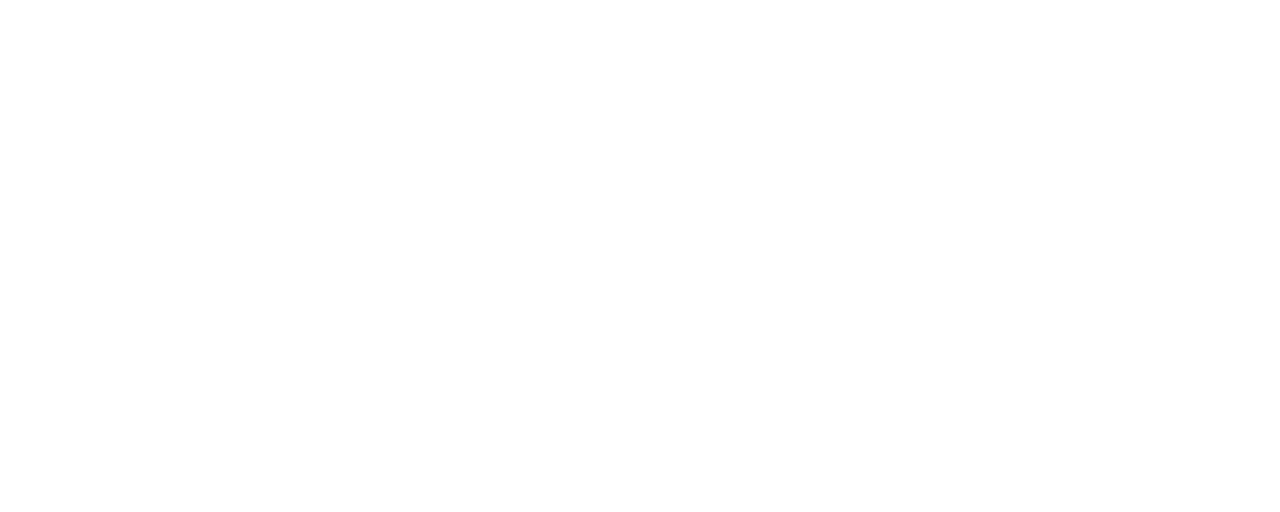
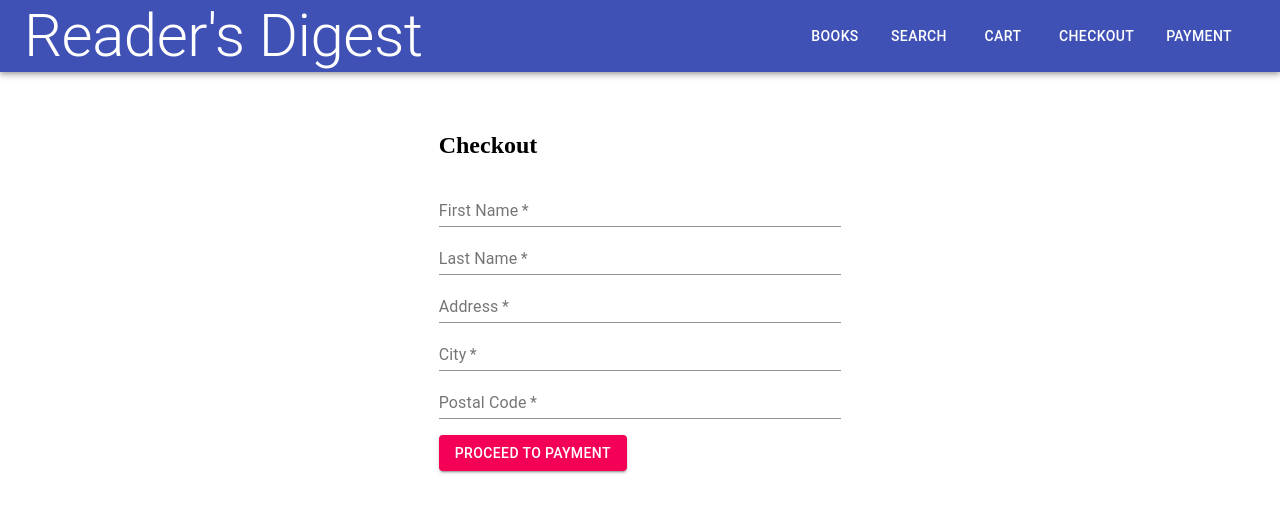
Before and after one commit to Kolora/Book_Store, a React (Create React App) app: page /checkout in a window 1280 px wide. Before the commit this address had no page. Shown: the top 512 px of the page. Built offline with nearby package versions, Linux system fonts and the light colour scheme.

Commit message:
added checkout and payment

```diff
--- a/package.json
+++ b/package.json
@@ -13,6 +13,7 @@
     "@emotion/styled": "^11.11.0",
     "@material-ui/core": "4.12.4",
     "@material-ui/icons": "4.11.3",
+    "@material-ui/lab": "^4.0.0-alpha.61",
     "@mui/icons-material": "^5.14.3",
     "@mui/material": "^5.14.3",
     "axios": "1.3.4",
--- a/src/App.js
+++ b/src/App.js
@@ -2,6 +2,8 @@
 import React, { useState } from "react";
 import SearchBar from "./SearchBar.js";
 import Cart from "./Cart.js";
+import CheckoutPage from "./CheckoutPage.js";
+import PaymentPage from "./PaymentPage.js";
 
 import { BrowserRouter, Routes, Route } from "react-router-dom";
 import Layout from "./Layout.js";
@@ -44,6 +46,22 @@
               </Layout>
             }
           />
+          <Route
+            path="/checkout"
+            element={
+              <Layout>
+                <CheckoutPage />
+              </Layout>
+            }
+          />
+          <Route
+            path="/payment"
+            element={
+              <Layout>
+                <PaymentPage />
+              </Layout>
+            }
+          />
         </Routes>
       </BrowserRouter>
     </div>
--- a/src/Cart.js
+++ b/src/Cart.js
@@ -1,10 +1,41 @@
 import React from "react";
+import { useNavigate } from "react-router-dom";
+import { Button, Grid, Box, Typography, makeStyles } from "@material-ui/core";
+import { ListPricing } from "./ListPricing.js";
 import BookItem from "./BookItem.js";
-import { useNavigate } from "react-router-dom";
-import { Button, Grid } from "@material-ui/core";
-import { Box, Typography } from "@mui/material";
-import { ListPricing } from "./ListPricing.js";
+
+const useStyles = makeStyles((theme) => ({
+  container: {
+    padding: theme.spacing(2),
+    [theme.breakpoints.down("sm")]: {
+      flexDirection: "column",
+    },
+  },
+  cartItemsContainer: {
+    [theme.breakpoints.down("sm")]: {
+      marginBottom: theme.spacing(2),
+    },
+  },
+  checkoutButtonContainer: {
+    display: "flex",
+    justifyContent: "flex-end",
+    marginTop: theme.spacing(2),
+    [theme.breakpoints.down("sm")]: {
+      justifyContent: "center",
+    },
+  },
+  checkoutButton: {
+    marginLeft: theme.spacing(2),
+  },
+  listPricingContainer: {
+    [theme.breakpoints.down("sm")]: {
+      marginTop: theme.spacing(2),
+    },
+  },
+}));
+
 const Cart = ({ cartItems, setCartItems }) => {
+  const classes = useStyles();
   const navigate = useNavigate();
 
   const handleRemoveFromCart = (book) => {
@@ -12,12 +43,18 @@
       prevCartItems.filter((item) => item.id !== book.id)
     );
   };
+
+  const handleCheckout = () => {
+    navigate("/checkout");
+  };
+
   const onGoBackClick = () => {
     navigate("/");
   };
+
   return (
-    <Grid container justifyContent="space-between">
-      <Grid item>
+    <Grid container className={classes.container}>
+      <Grid item xs={12} sm={8} md={8} className={classes.cartItemsContainer}>
         <Typography variant="h4">Cart</Typography>
         {cartItems.map((book) => (
           <BookItem
@@ -36,8 +73,28 @@
           </Box>
         )}
       </Grid>
-      <Grid item>
+
+      <Grid
+        item
+        xs={4}
+        sm={2}
+        md={2}
+        className={classes.listPricingContainer}
+        justifyContent="flex-end"
+      >
         <ListPricing cartItems={cartItems} />
+      </Grid>
+
+      <Grid item xs={12} className={classes.checkoutButtonContainer}>
+        <Button
+          color="secondary"
+          variant="contained"
+          onClick={handleCheckout}
+          disabled={!cartItems?.length}
+          className={classes.checkoutButton}
+        >
+          Proceed to Checkout
+        </Button>
       </Grid>
     </Grid>
   );
--- /dev/null
+++ b/src/CheckoutPage.js
@@ -0,0 +1,113 @@
+import React, { useState } from "react";
+import { makeStyles, Grid, TextField, Button } from "@material-ui/core";
+import { useNavigate } from "react-router-dom";
+
+const useStyles = makeStyles((theme) => ({
+  container: {
+    padding: theme.spacing(2),
+  },
+  formContainer: {
+    marginBottom: theme.spacing(2),
+  },
+  textField: {
+    marginRight: theme.spacing(2),
+  },
+  checkoutButton: {
+    marginTop: theme.spacing(2),
+  },
+}));
+
+const CheckoutPage = () => {
+  const classes = useStyles();
+  const navigate = useNavigate();
+
+  const [formData, setFormData] = useState({
+    firstName: "",
+    lastName: "",
+    address: "",
+    city: "",
+    postalCode: "",
+  });
+
+  const handleChange = (e) => {
+    const { name, value } = e.target;
+    setFormData((prevFormData) => ({
+      ...prevFormData,
+      [name]: value,
+    }));
+  };
+
+  const handleSubmit = (e) => {
+    e.preventDefault();
+    console.log(formData);
+    // Redirect to payment page
+    navigate("/payment");
+  };
+
+  const handlePayment = () => {
+    navigate("/payment");
+  };
+
+  return (
+    <Grid container justify="center" className={classes.container}>
+      <Grid item xs={12} sm={8} md={6} lg={4} className={classes.formContainer}>
+        <h2>Checkout</h2>
+        <form onSubmit={handleSubmit}>
+          <TextField
+            label="First Name"
+            name="firstName"
+            value={formData.firstName}
+            onChange={handleChange}
+            className={classes.textField}
+            required
+            fullWidth
+          />
+          <TextField
+            label="Last Name"
+            name="lastName"
+            value={formData.lastName}
+            onChange={handleChange}
+            className={classes.textField}
+            required
+            fullWidth
+          />
+          <TextField
+            label="Address"
+            name="address"
+            value={formData.address}
+            onChange={handleChange}
+            required
+            fullWidth
+          />
+          <TextField
+            label="City"
+            name="city"
+            value={formData.city}
+            onChange={handleChange}
+            required
+            fullWidth
+          />
+          <TextField
+            label="Postal Code"
+            name="postalCode"
+            value={formData.postalCode}
+            onChange={handleChange}
+            required
+            fullWidth
+          />
+          <Button
+            color="secondary"
+            type="submit"
+            variant="contained"
+            onClick={handlePayment}
+            className={classes.checkoutButton}
+          >
+            Proceed to Payment
+          </Button>
+        </form>
+      </Grid>
+    </Grid>
+  );
+};
+
+export default CheckoutPage;
--- a/src/Layout.js
+++ b/src/Layout.js
@@ -1,3 +1,4 @@
+import React from "react";
 import { NavLink } from "react-router-dom";
 import {
   AppBar,
@@ -33,9 +34,7 @@
       <AppBar position="sticky" className={classes.header}>
         <Toolbar>
           <Typography variant="h2">Reader's Digest</Typography>
-          <Typography variant="h6" className={classes.flexGrow}>
-            {/* An empty Typography element with flexGrow will push the h2 element to the right */}
-          </Typography>
+          <Typography variant="h6" className={classes.flexGrow}></Typography>
           <NavLink
             to="/"
             exact
@@ -58,6 +57,21 @@
           >
             <Button color="inherit">Cart</Button>
           </NavLink>
+          {/* Add checkout and payment links */}
+          <NavLink
+            to="/checkout"
+            className={classes.navLink}
+            activeClassName={classes.activeNavLink}
+          >
+            <Button color="inherit">Checkout</Button>
+          </NavLink>
+          <NavLink
+            to="/payment"
+            className={classes.navLink}
+            activeClassName={classes.activeNavLink}
+          >
+            <Button color="inherit">Payment</Button>
+          </NavLink>
         </Toolbar>
       </AppBar>
       <div className="body-main">{children}</div>
--- /dev/null
+++ b/src/PaymentPage.js
@@ -0,0 +1,135 @@
+import React, { useState } from "react";
+import {
+  makeStyles,
+  Typography,
+  Button,
+  Snackbar,
+  Grid,
+  TextField,
+} from "@material-ui/core";
+import { Alert } from "@material-ui/lab";
+import { useNavigate } from "react-router-dom";
+
+const useStyles = makeStyles((theme) => ({
+  container: {
+    padding: theme.spacing(2),
+  },
+  paymentForm: {
+    marginBottom: theme.spacing(2),
+  },
+  paymentButton: {
+    marginTop: theme.spacing(2),
+  },
+}));
+
+const PaymentPage = () => {
+  const classes = useStyles();
+  const navigate = useNavigate();
+
+  const [paymentData, setPaymentData] = useState({
+    cardNumber: "",
+    cardHolderName: "",
+    expiryDate: "",
+    cvv: "",
+  });
+
+  const [isPaymentSuccess, setIsPaymentSuccess] = useState(false);
+
+  const handlePayment = () => {
+    // Logic for payment processing
+    // Upon successful payment, set the state to true to show the alert
+    // Simulate a successful payment after 2 seconds
+    setTimeout(() => {
+      setIsPaymentSuccess(true);
+      // Redirect to home page or order confirmation page
+      navigate("/");
+    }, 2000);
+  };
+
+  // const handleAlertClose = (event, reason) => {
+  //   if (reason === "clickaway") {
+  //     return;
+  //   }
+  //   setIsPaymentSuccess(false);
+  // };
+
+  const handleChange = (e) => {
+    const { name, value } = e.target;
+    setPaymentData((prevPaymentData) => ({
+      ...prevPaymentData,
+      [name]: value,
+    }));
+  };
+
+  const handleSubmit = (e) => {
+    e.preventDefault();
+    // Implement logic for processing payment form data
+    console.log(paymentData);
+    // Complete the payment process
+    // Show payment success message or redirect to success page
+  };
+
+  return (
+    <Grid container justify="center" className={classes.container}>
+      <Grid item xs={12} sm={8} md={6} lg={4} className={classes.paymentForm}>
+        <h2>Checkout</h2>
+        <form onSubmit={handleSubmit}>
+          <TextField
+            label="Card Number"
+            name="cardNumber"
+            value={paymentData.cardNumber}
+            onChange={handleChange}
+            required
+            fullWidth
+          />
+          <TextField
+            label="Card Holder Name"
+            name="cardHolderName"
+            value={paymentData.cardHolderName}
+            onChange={handleChange}
+            required
+            fullWidth
+          />
+          <TextField
+            label="Expiry Date"
+            name="expiryDate"
+            value={paymentData.expiryDate}
+            onChange={handleChange}
+            required
+            fullWidth
+          />
+          <TextField
+            label="CVV"
+            name="cvv"
+            value={paymentData.cvv}
+            onChange={handleChange}
+            required
+            fullWidth
+          />
+          <Grid item xs={12} className={classes.checkoutButtonContainer}>
+            <Button
+              color="secondary"
+              type="submit"
+              variant="contained"
+              className={classes.paymentButton}
+              onClick={handlePayment}
+            >
+              Submit Payment
+            </Button>
+          </Grid>
+        </form>
+      </Grid>
+      {/* <Snackbar
+        open={isPaymentSuccess}
+        autoHideDuration={3000}
+        onClose={handleAlertClose}
+      >
+        <Alert onClose={handleAlertClose} severity="success">
+          Order successfully placed!
+        </Alert>
+      </Snackbar> */}
+    </Grid>
+  );
+};
+
+export default PaymentPage;
--- a/src/SearchBar.js
+++ b/src/SearchBar.js
@@ -1,9 +1,34 @@
 import axios from "axios";
 import React, { useEffect, useState } from "react";
+import BookList from "./BookList.js";
+import { useNavigate } from "react-router-dom";
+import { Box, TextField, Link, Button, Grid } from "@mui/material";
+import { makeStyles } from "@material-ui/core";
 
-import BookList from "./BookList.js";
-import { Button } from "@material-ui/core";
-import { Box, TextField } from "@mui/material";
+const useStyles = makeStyles((theme) => ({
+  container: {
+    padding: theme.spacing(2),
+    [theme.breakpoints.down("sm")]: {
+      flexDirection: "column",
+    },
+  },
+  cartItemsContainer: {
+    [theme.breakpoints.down("sm")]: {
+      marginBottom: theme.spacing(2),
+    },
+  },
+  checkoutButtonContainer: {
+    display: "flex",
+    justifyContent: "flex-end",
+    marginTop: theme.spacing(2),
+    [theme.breakpoints.down("sm")]: {
+      justifyContent: "center",
+    },
+  },
+  checkoutButton: {
+    marginLeft: theme.spacing(2),
+  },
+}));
 
 const SearchBar = ({
   searchResults,
@@ -20,10 +45,11 @@
     "middleware",
   ];
 
-  // Set search results
+  const navigate = useNavigate();
+  const classes = useStyles();
+
   const handleSearch = () => {
     axios
-
       .get(
         `https://www.googleapis.com/books/v1/volumes?q=${encodeURI(
           searchTerm
@@ -56,12 +82,15 @@
           console.error("Error fetching books:", error);
         });
     }
-  }, []);
+  }, [searchTerm, setSearchResults]);
 
-  // As state is in parent, Reset searchResults onLoad
   useEffect(() => {
     setSearchResults([]);
   }, []);
+
+  const handleCart = () => {
+    navigate("/cart");
+  };
 
   return (
     <Box display="flex" flexDirection="column" alignItems="center" gap={2}>
@@ -77,6 +106,16 @@
           Search
         </Button>
       </Box>
+      <Grid container justifyContent="flex-end">
+        <Button
+          color="secondary"
+          variant="contained"
+          onClick={handleCart}
+          className={classes.checkoutButton}
+        >
+          Go To Cart
+        </Button>
+      </Grid>
       <BookList
         setCartItems={setCartItems}
         cartItems={cartItems}
```
Also changed, not shown: 1 other file (tests, documents, lock files or other folders).
